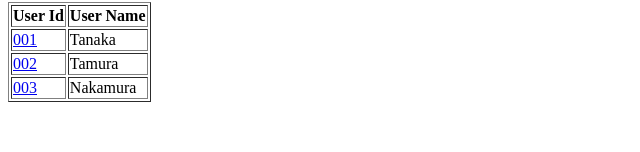
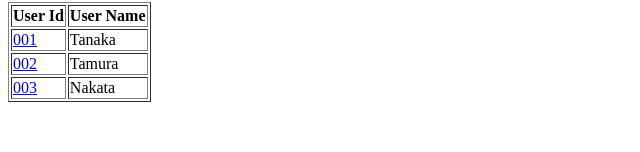
Before and after one commit to tamanugi/mono_tech_training, a Vue app in the folder mono-front/: page / in a window 1280 px wide. Shown: the part 148-300 px from the top of the page, without its empty margins (0-640 px from the left). Built offline with nearby package versions, Linux system fonts and the light colour scheme.

Commit message:
user list render

```diff
--- a/mono-front/src/views/UserSearch.vue
+++ b/mono-front/src/views/UserSearch.vue
@@ -19,17 +19,9 @@
           </tr>
         </thead>
         <tbody>
-          <tr>
-            <td><a href="detail.html">001</a></td>
-            <td>Tanaka</td>
-          </tr>
-          <tr>
-            <td><a href="detail.html">002</a></td>
-            <td>Tamura</td>
-          </tr>
-          <tr>
-            <td><a href="detail.html">003</a></td>
-            <td>Nakamura</td>
+          <tr v-for="user in state.users" :key="user.id">
+            <td><a href="detail.html">{{user.id}}</a></td>
+            <td>{{user.name}}</td>
           </tr>
         </tbody>
       </table>
@@ -41,8 +33,13 @@
 <script lang="ts">
 import { defineComponent, reactive } from 'vue';
 
+interface User {
+  id: string;
+  name: string;
+}
 interface State {
   userName: string
+  users: User[]
 }
 
 export default defineComponent({
@@ -50,7 +47,12 @@ export default defineComponent({
   setup(_, context) {
 
     const state = reactive<State>({
-      userName: ''
+      userName: '',
+      users: [
+        { id: "001", name: "Tanaka" },
+        { id: "002", name: "Tamura" },
+        { id: "003", name: "Nakata" }
+      ]
     })
 
     const onClickSearch = () => {
```
